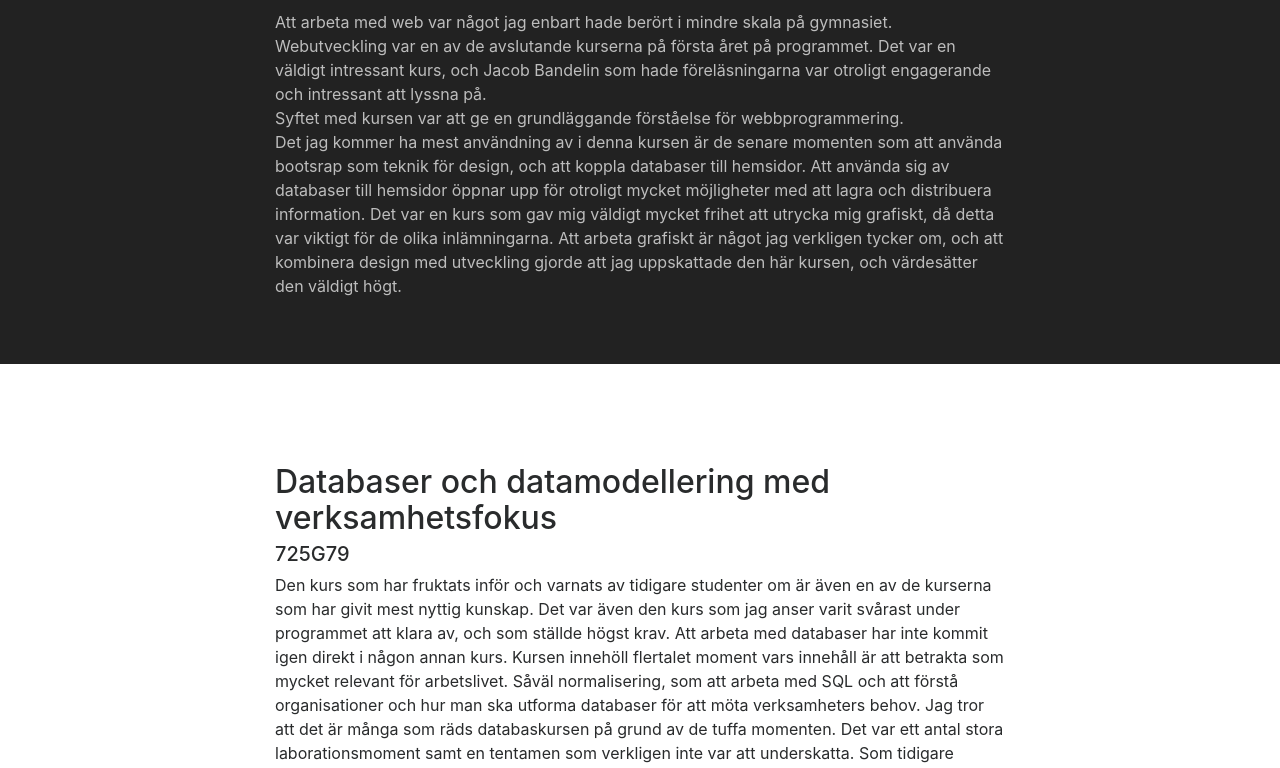
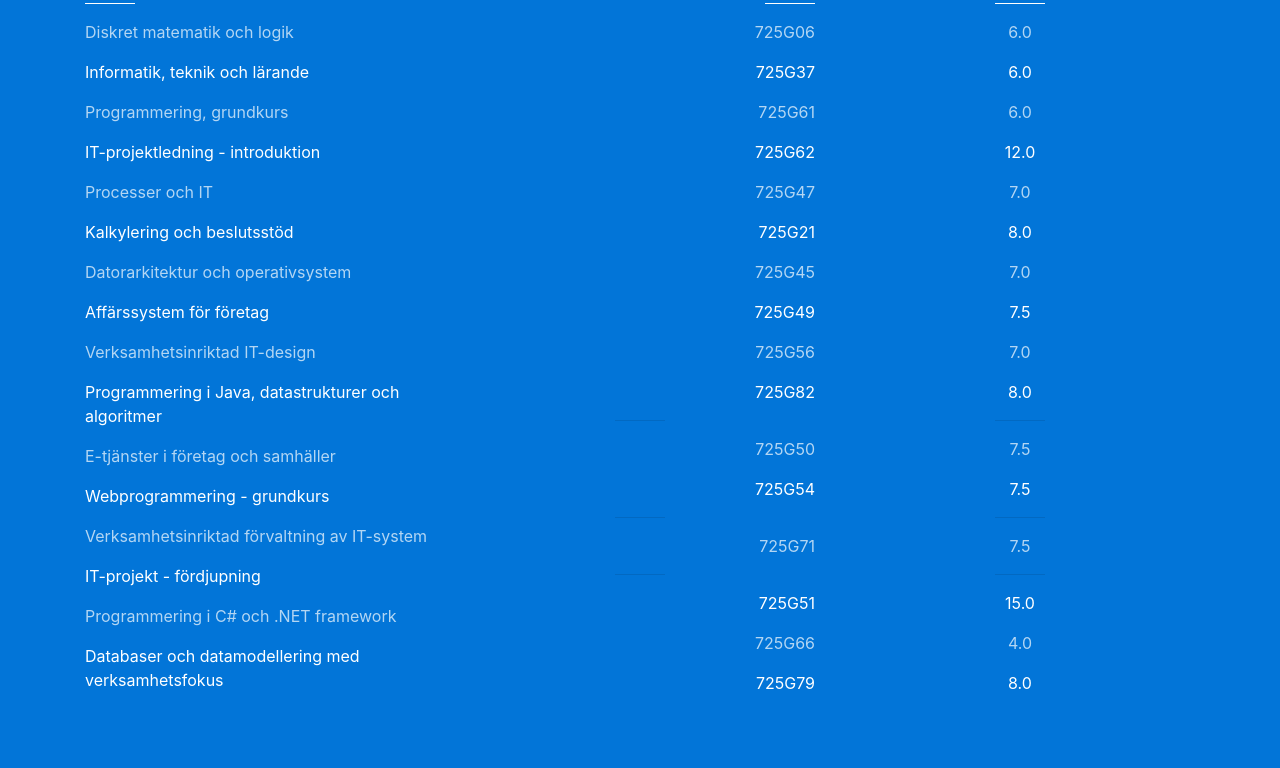
Before and after one commit to westerling/westerling.github.io, a website with bundled scripts: page tankar.html in a window 1280 px wide. Shown: the part 678-1446 px from the top of the page. Built offline with nearby package versions, Linux system fonts and the light colour scheme.

Commit message:
tankar updaterad
no

```diff
--- a/tankar.html
+++ b/tankar.html
@@ -60,13 +60,10 @@
     <div class="container text-center">
         <div class="row">
             <div class="col-lg-8 offset-lg-2 text-left">
-                <h2 class="section-heading text-white">Programmering, grundkurs</h2>
+                <h2 class="section-heading text-white">Kandidatuppsats</h2>
                 <h5 class="section-heading text-white">725G61</h5>
-                <p class="text-faded">När jag gick i gymnasiet hade jag haft två kurser i programmering.
-                    Jag tyckte dock aldrig att de var särskilt intressanta, vilket även ledde mig in på att välja ett program med relativt lite programmering.<br>
-                    Den inledande kursen var inte speciell för mig för att jag tyckte att jag lärde mig något nytt,
-                    så var det en situation där jag för första gången i ett större omfång fick dela med mig av de kunskaper som jag hade med mig från tidigare kurser. För egen del klarade jag av kursen utan några större motgångar, och likaså min labbpartner. Eftersom det var första gången som flertalet i klassen programmerade så blev det naturligt att jag hjälpte andra med för mig enkel problemlösning.
-                    Det ska även nämnas att kursen i sig gav mersmak för Java, och så snart de olika inriktningarna presenterades under första året så visste jag att det var systemutveckling som jag ville hålla på med.</p>
+                <p class="text-faded">
+
             </div>
         </div>
     </div>
@@ -77,64 +74,107 @@
     <div class="container text-center">
         <div class="row">
             <div class="col-lg-8 offset-lg-2 text-left">
-                <h2 class="section-heading text-white">	Webbprogrammering - grundkurs</h2>
+                <h2 class="section-heading text-white">Avslutade kurser</h2>
                 <h5 class="section-heading text-white">725G54</h5>
-                <p class="text-faded">Att arbeta med web var något jag enbart hade berört i mindre skala på gymnasiet.
-                    Webutveckling var en av de avslutande kurserna på första året på programmet.
-                    Det var en väldigt intressant kurs, och Jacob Bandelin som hade föreläsningarna var otroligt engagerande och intressant att lyssna på.
-                    <br> Syftet med kursen var att ge en grundläggande förståelse för webbprogrammering.
-                    <br> Det jag kommer ha mest användning av i denna kursen är de senare momenten som att använda bootsrap som teknik för design, och att koppla databaser till hemsidor.
-                    Att använda sig av databaser till hemsidor öppnar upp för otroligt mycket möjligheter med att lagra och distribuera information.
-                    Det var en kurs som gav mig väldigt mycket frihet att utrycka mig grafiskt, då detta var viktigt för de olika inlämningarna.
-                    Att arbeta grafiskt är något jag verkligen tycker om, och att kombinera design med utveckling gjorde att jag uppskattade den här kursen, och värdesätter den väldigt högt.
-
+                <p class="text-faded">
                 </p>
             </div>
         </div>
     </div>
 </div>
 
-<section id="web">
+<section class="bg-primary text-center" id="tech">
+    <h2 class="section-heading text-white">Avslutade kurser</h2>
+    <hr />
     <div class="container">
         <div class="row">
+            <div class="col-lg-4 text-left">
+                <h5 class="section-heading text-white">Kurs</h5>
+                <hr class="light" align="left">
+                <p class="text-faded">Diskret matematik och logik</p>
+                <p class="text-white">Informatik, teknik och lärande</p>
+                <p class="text-faded">Programmering, grundkurs</p>
+                <p class="text-white">IT-projektledning - introduktion</p>
+                <p class="text-faded">Processer och IT</p>
+                <p class="text-white">Kalkylering och beslutsstöd</p>
+                <p class="text-faded">Datorarkitektur och operativsystem</p>
+                <p class="text-white">Affärssystem för företag</p>
+                <p class="text-faded">Verksamhetsinriktad IT-design</p>
+                <p class="text-white">Programmering i Java, datastrukturer och algoritmer</p>
+                <p class="text-faded">E-tjänster i företag och samhäller</p>
+                <p class="text-white">Webprogrammering - grundkurs</p>
+                <p class="text-faded">Verksamhetsinriktad förvaltning av IT-system</p>
+                <p class="text-white">IT-projekt - fördjupning</p>
+                <p class="text-faded">Programmering i C# och .NET framework</p>
+                <p class="text-white">Databaser och datamodellering med verksamhetsfokus</p>
+            </div>
+            <div class="col-lg-4  text-right">
+                <h5 class="section-heading text-white">Kurskod</h5>
+                <hr class="light" align="right">
+                <p class="text-faded">725G06</p>
+                <p class="text-white">725G37</p>
+                <p class="text-faded">725G61</p>
+                <p class="text-white">725G62</p>
+                <p class="text-faded">725G47</p>
+                <p class="text-white">725G21</p>
+                <p class="text-faded">725G45</p>
+                <p class="text-white">725G49</p>
+                <p class="text-faded">725G56</p>
+                <p class="text-white">725G82</p>
+                <hr />
+                <p class="text-faded">725G50</p>
+                <p class="text-white">725G54</p>
+                <hr />
+                <p class="text-faded">725G71</p>
+                <hr />
+                <p class="text-white">725G51</p>
+                <p class="text-faded">725G66</p>
+                <p class="text-white">725G79</p>
+            </div>
+            <div class="col-lg-4  text-center">
+                <h5 class="section-heading text-white">HP</h5>
+                <hr class="light">
+                <p class="text-faded">6.0</p>
+                <p class="text-white">6.0</p>
+                <p class="text-faded">6.0</p>
+                <p class="text-white">12.0</p>
+                <p class="text-faded">7.0   </p>
+                <p class="text-white">8.0</p>
+                <p class="text-faded">7.0</p>
+                <p class="text-white">7.5</p>
+                <p class="text-faded">7.0</p>
+                <p class="text-white">8.0</p>
+                <hr />
+                <p class="text-faded">7.5</p>
+                <p class="text-white">7.5</p>
+                <hr />
+                <p class="text-faded">7.5</p>
+                <hr />
+                <p class="text-white">15.0</p>
+                <p class="text-faded">4.0</p>
+                <p class="text-white">8.0</p>
+
+            </div>
+        </div>
+    </div>
+</section>
+
+<!--
+<section class="bg-primary">
+    <div class="container text-center">
+        <div class="row">
             <div class="col-lg-8 offset-lg-2 text-left">
-                <h2 class="section-heading text-gray-dark">Databaser och datamodellering med verksamhetsfokus</h2>
-                <h5 class="section-heading text-gray-dark">725G79</h5>
-                <p class="text-gray-dark">
-                    Den kurs som har fruktats inför och varnats av tidigare studenter om är även en av de kurserna som har givit mest nyttig kunskap.
-                    Det var även den kurs som jag anser varit svårast under programmet att klara av, och som ställde högst krav.
-                    Att arbeta med databaser har inte kommit igen direkt i någon annan kurs.
-                    Kursen innehöll flertalet moment vars innehåll är att betrakta som mycket relevant för arbetslivet. Såväl normalisering, som att arbeta med SQL och att förstå organisationer och hur man ska utforma databaser för att möta verksamheters behov.
-                    Jag tror att det är många som räds databaskursen på grund av de tuffa momenten. Det var ett antal stora laborationsmoment samt en tentamen som verkligen inte var att underskatta.
-                    Som tidigare nämnt så har kursen ett otroligt relevant innehåll och är således att betrakta som en av de viktigaste under de tre åren på programmet.
+                <h2 class="section-heading text-white"></h2>
+                <h5 class="section-heading text-white">725G82</h5>
+                <p class="text-faded">
 
                 </p>
             </div>
         </div>
     </div>
 </section>
-
-<section class="bg-primary">
-    <div class="container text-center">
-        <div class="row">
-            <div class="col-lg-8 offset-lg-2 text-left">
-                <h2 class="section-heading text-white">IT-projekt - Fördjupning</h2>
-                <h5 class="section-heading text-white">725G82</h5>
-                <p class="text-faded">Den delen av kursen som var mest intressant för min del var det individuella projektet.
-                    Där fick jag möjlighet att vidare utveckla den AI som jag tagit fram på fritiden.<br>
-                    Den individuella uppgiften var relativt öppen i denna kursen, och det gav mig möjligheter att arbeta vidare med den logik som jag hade tagit fram på fritiden.
-                    Vilket resulterade i en AI som jag har haft mycket nytta av, och även lärt mig mycket av att arbeta med.
-                    <br>
-                    Ett annat moment som var mycket intressant i den kursen var det angående IT-rätt.
-                    Det var första gången som jag fick beröra ämnet juridik, vilket jag personligen tyckte var väldigt intressant.
-                    Jag har fått en grundläggande förståelse för juridik och framförallt enkla saker man måste tänka på vad det gäller rättigheter och skyldigheter relaterat till affärssystem och IT-system.
-                    Jag kan i dagsläget inte se att jag kommer arbeta med någon direkt juridisk tjänst, men det är som ovan nämnt bra att ha en grundläggande förståelse.
-                </p>
-            </div>
-        </div>
-    </div>
-</section>
-
+-->
+<section class="bg-primary" id="thoughts">
 <div class="call-to-action bg-dark">
     <div class="container text-center">
         <div class="row">
@@ -148,7 +188,7 @@
         </div>
     </div>
 </div>
-
+</section>
 
 <!-- Bootstrap core JavaScript -->
 <script src="vendor/jquery/jquery.min.js"></script>
```
Also changed, not shown: 2 other files.
